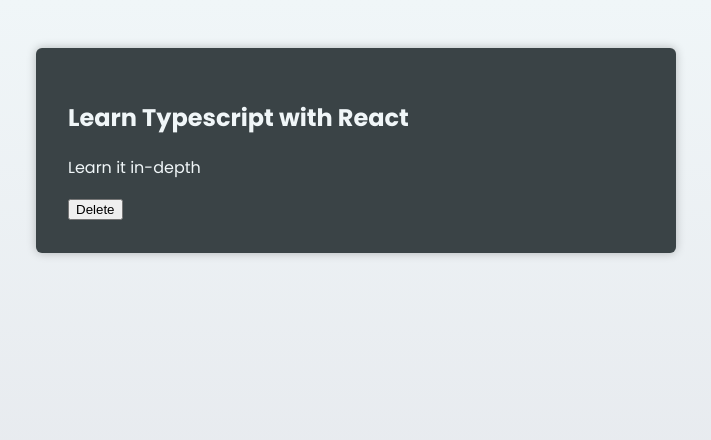
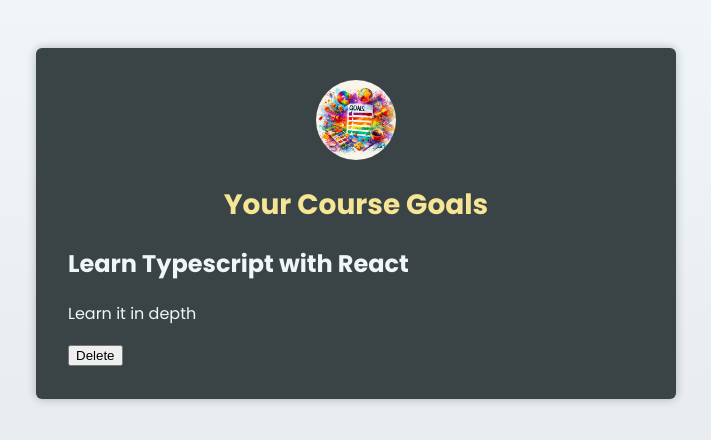
Before and after one commit to christophermickle/Typescript-react, a React (Vite) app: page / in a window 1280 px wide. Shown: the top 440 px of the page, without its empty margins (284-995 px from the left). Built offline with nearby package versions, Linux system fonts and the light colour scheme; the HTML template or start-up script is replaced by a standard one.

Commit message:
Feat: Added header component

```diff
--- a/src/App.tsx
+++ b/src/App.tsx
@@ -1,11 +1,15 @@
 import CourseGoal from "./components/CourseGoal.tsx";
+import goalsImg from "./assets/goals.jpg";
+import Header from "./components/Header.tsx";
 export default function App() {
   return (
     <main>
-      <CourseGoal
-        title='Learn Typescript with React'
-        description='Learn it in-depth'
-      ></CourseGoal>
+      <Header image={{ src: goalsImg, alt: "A list of goals" }}>
+        <h1>Your Course Goals</h1>
+      </Header>
+      <CourseGoal title='Learn Typescript with React'>
+        <p>Learn it in depth</p>
+      </CourseGoal>
     </main>
   );
 }
--- a/src/components/CourseGoal.tsx
+++ b/src/components/CourseGoal.tsx
@@ -1,14 +1,16 @@
-type CourseGoalProps = {
+import { type ReactNode } from "react";
+
+export type CourseGoalProps = {
   title: string;
-  description: string;
+  children?: ReactNode;
 };
 
-export default function CourseGoal({ title, description }: CourseGoalProps) {
+export default function CourseGoal({ title, children }: CourseGoalProps) {
   return (
     <article>
       <div>
         <h2>{title}</h2>
-        <p>{description}</p>
+        {children}
       </div>
       <button>Delete</button>
     </article>
--- /dev/null
+++ b/src/components/Header.tsx
@@ -0,0 +1,17 @@
+import { type ReactNode } from "react";
+
+type HeaderProps = {
+  image: { src: string; alt: string };
+  children: ReactNode;
+};
+
+function Header({ image, children }: HeaderProps) {
+  return (
+    <header>
+      <img {...image} />
+      {children}
+    </header>
+  );
+}
+
+export default Header;
```
